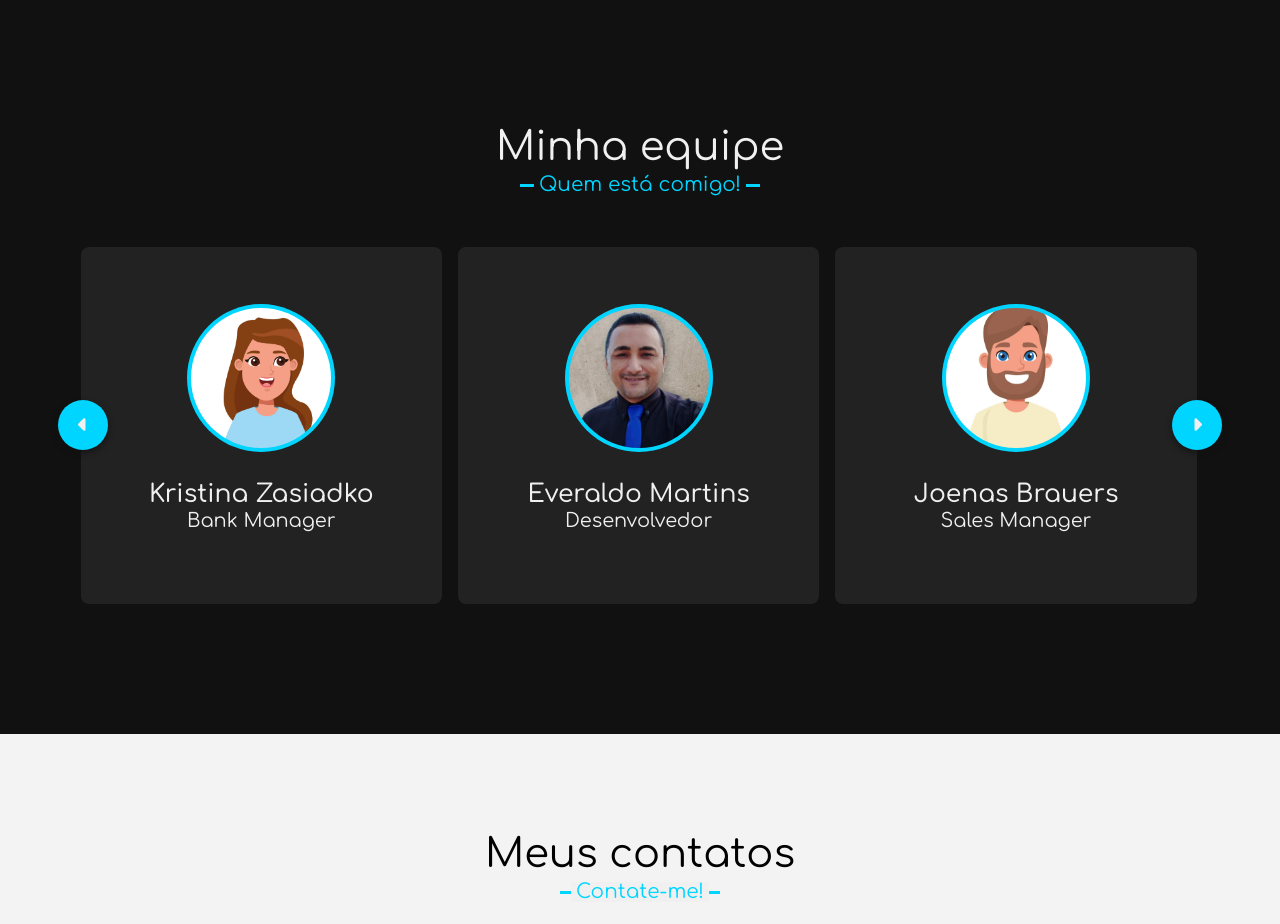
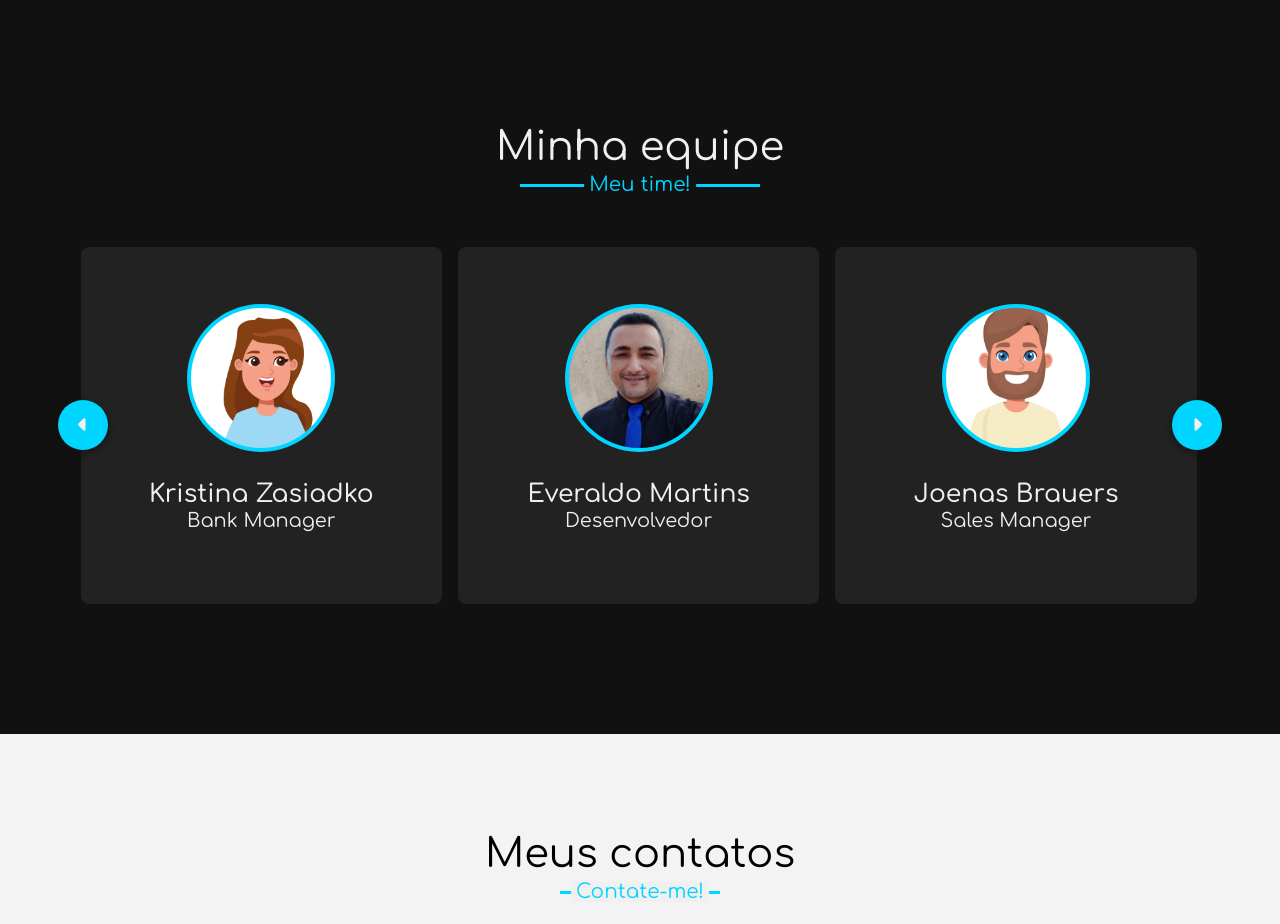
Before and after one commit to Everaldo-Martins/portifolio, a React (Vite) app: page / in a window 1280 px wide. Shown: the part 3300-4224 px from the top of the page. Built offline with nearby package versions, Linux system fonts and the light colour scheme.

Commit message:
Atualização de infomações do content

```diff
--- a/src/style/index.css
+++ b/src/style/index.css
@@ -699,7 +699,7 @@ section .title::after {
 
 .teams .title::after {
     background: var(--color_01);
-    content: "Quem está comigo!";
+    content: "Meu time!";
     padding: 0 5px;
 }
 
```
